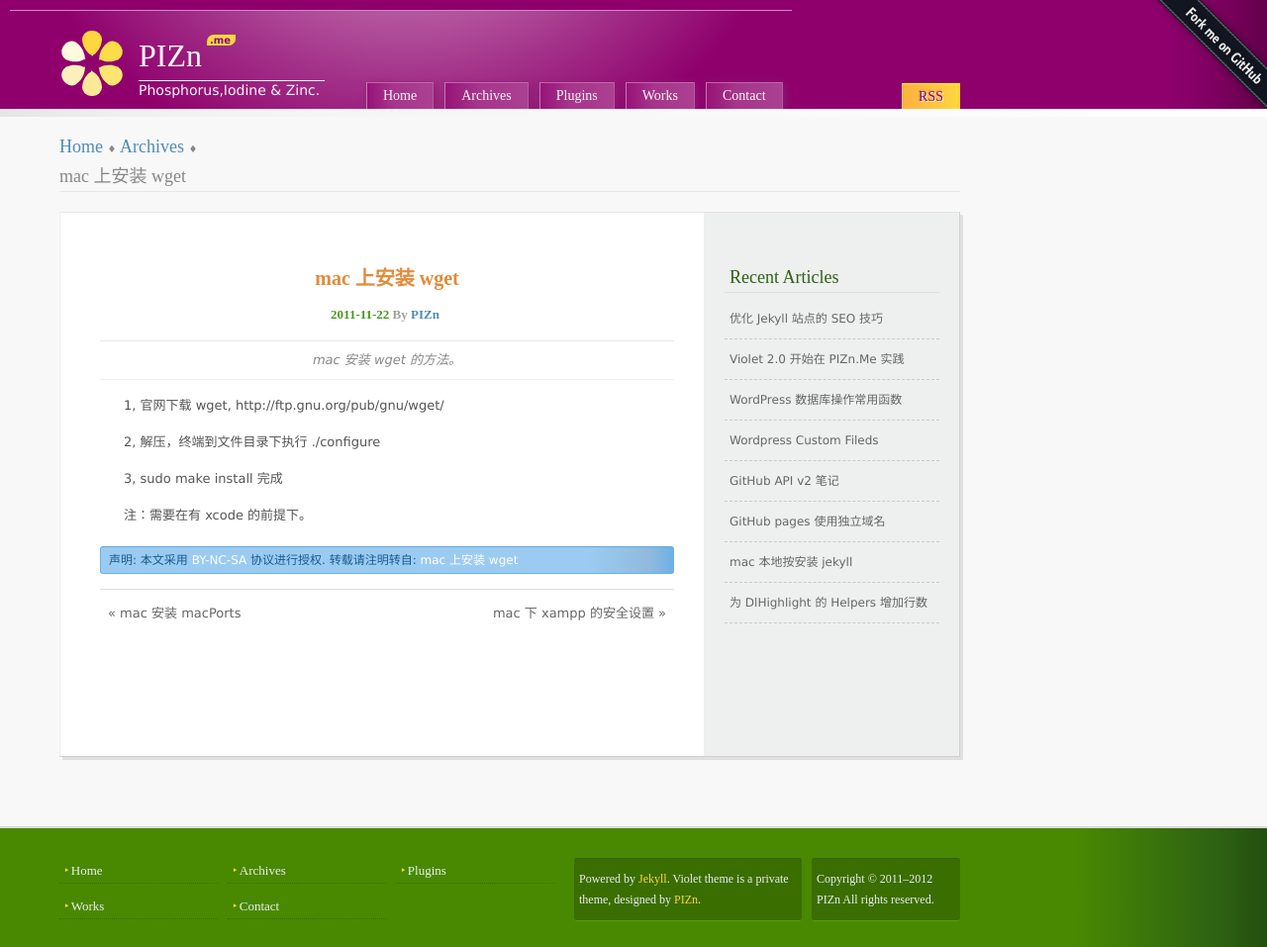
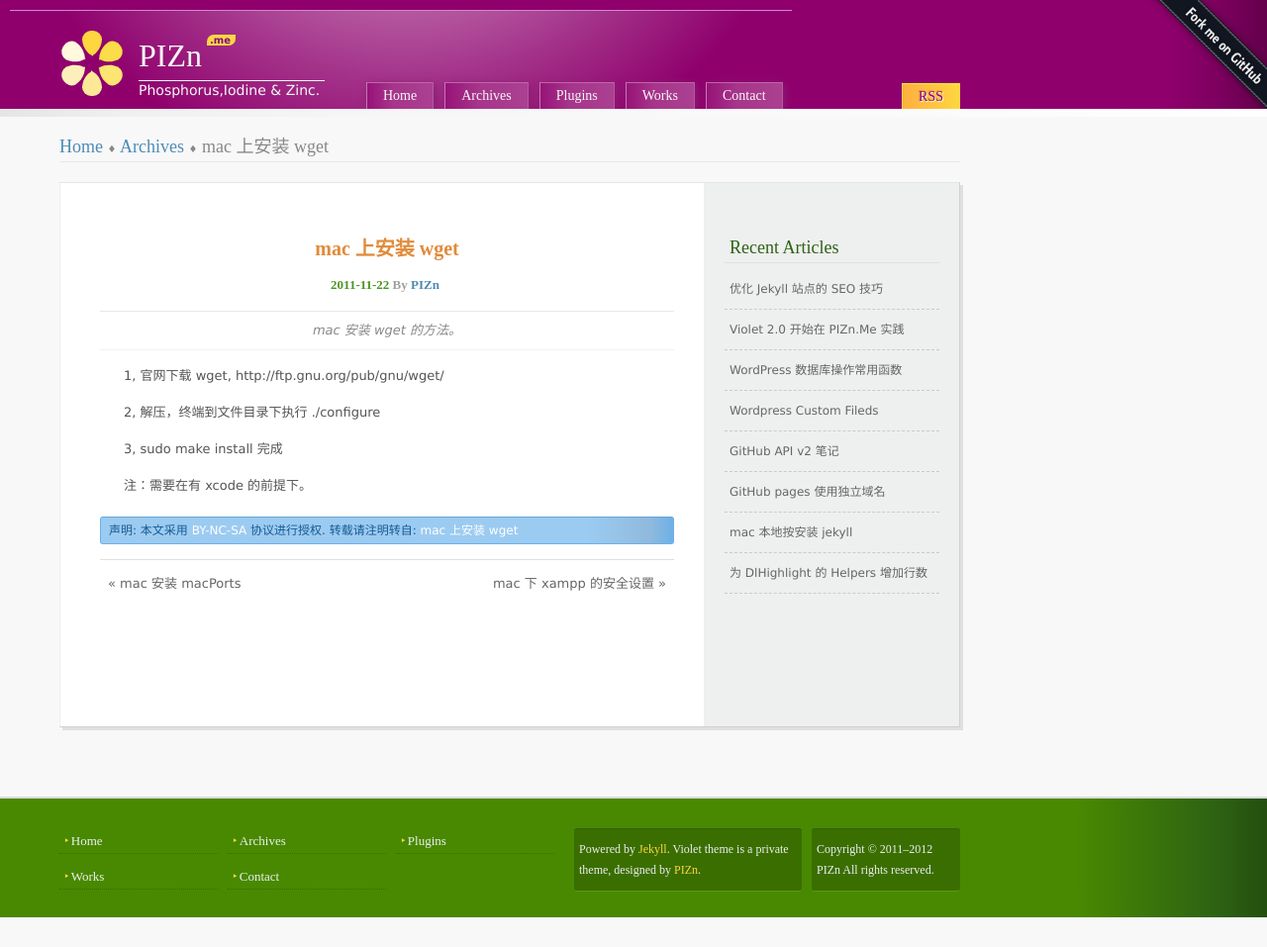
Before and after one commit to pizn/pizn.github.com, a Jekyll site: the page built from _posts/2011-11-22-mac-wget.md, in a window 1280 px wide. Shown: the whole page at 99% size. Built offline with Jekyll 4.4.1, drawn with Linux system fonts in a browser that asks for light colours; Markdown is read by kramdown in place of the engine named in the settings; comment, search, counter and statistics services are not loaded; after the commit the page ends 927 px from its top, so only the background shows below that.

Commit message:
edit crumb

```diff
--- a/_layouts/post.html
+++ b/_layouts/post.html
@@ -10,7 +10,7 @@ isPost: true
                     <span>&#9830;</span>
                     <a href="/archives.html" rel="nofollow" >Archives</a>
                     <span>&#9830;</span>
-                    <h2 class="v-section-title-mini">{{ page.title }}</h2>
+                    <h2>{{ page.title }}</h2>
                 </div>
                 <div class="violet-post-det fn-clear">
                     <div class="ui-grid-15 v-post-detail">
--- a/css/violet.css
+++ b/css/violet.css
@@ -441,7 +441,7 @@ body .fn-hide { display:none; }
 .violet-journal { margin-top: 15px; margin-left: 60px; height: auto; }
 .v-section-tit { padding: 0px 5px 0 0; color: #888; font-size: 18px; line-height: 30px; font-weight: 500; font-family: "Times New Roman",Times,serif; border-bottom: 1px solid #e8e8e8; }
 .v-section-tit span { display: inline; font-family: Verdana; font-size: 10px; line-height: 12px; }
-.v-section-tit h2 { font-size: inherit; padding: inherit; margin: inherit; line-break: inherit;}
+.v-section-tit h2 { display: inline; font-size: inherit; padding: inherit; margin: inherit; line-break: inherit;}
 .v-excerpt { padding: 20px 0; border-bottom: 1px solid #e8e8e8; border-top: 1px solid #fff; }
 .v-excerpt-title { margin-bottom: 12px; }
 .v-excerpt-title a { font-size: 18px; font-family: "Times New Roman",Times, serif; color: #489620; font-weight: 700; }
```
